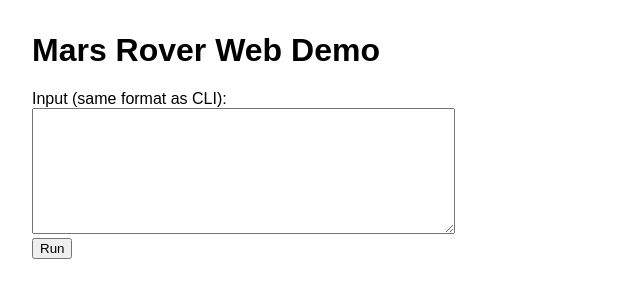
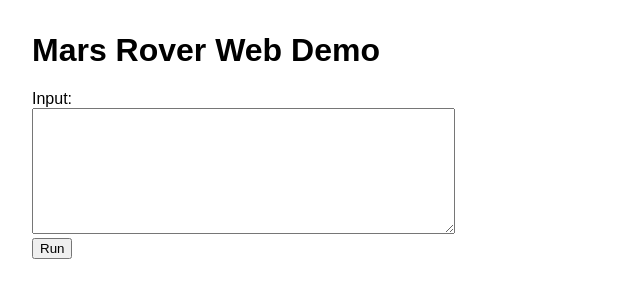
Before and after one commit to ManaliDeb/marsrover-c373team1, a Flask app: page / in a window 1280 px wide. Shown: the top 288 px of the page, without its empty margins (0-640 px from the left). Run offline with Flask 3, Linux system fonts and the light colour scheme.

Commit message:
Web Demo Updates

```diff
--- a/webdemo/templates/index.html
+++ b/webdemo/templates/index.html
@@ -12,7 +12,7 @@
 <body>
     <h1>Mars Rover Web Demo</h1>
     <form id="rover-form">
-        <label for="input">Input (same format as CLI):</label><br>
+        <label for="input">Input:</label><br>
         <textarea id="input" rows="8" cols="50">
         </textarea><br>
         <button type="submit">Run</button>
```
